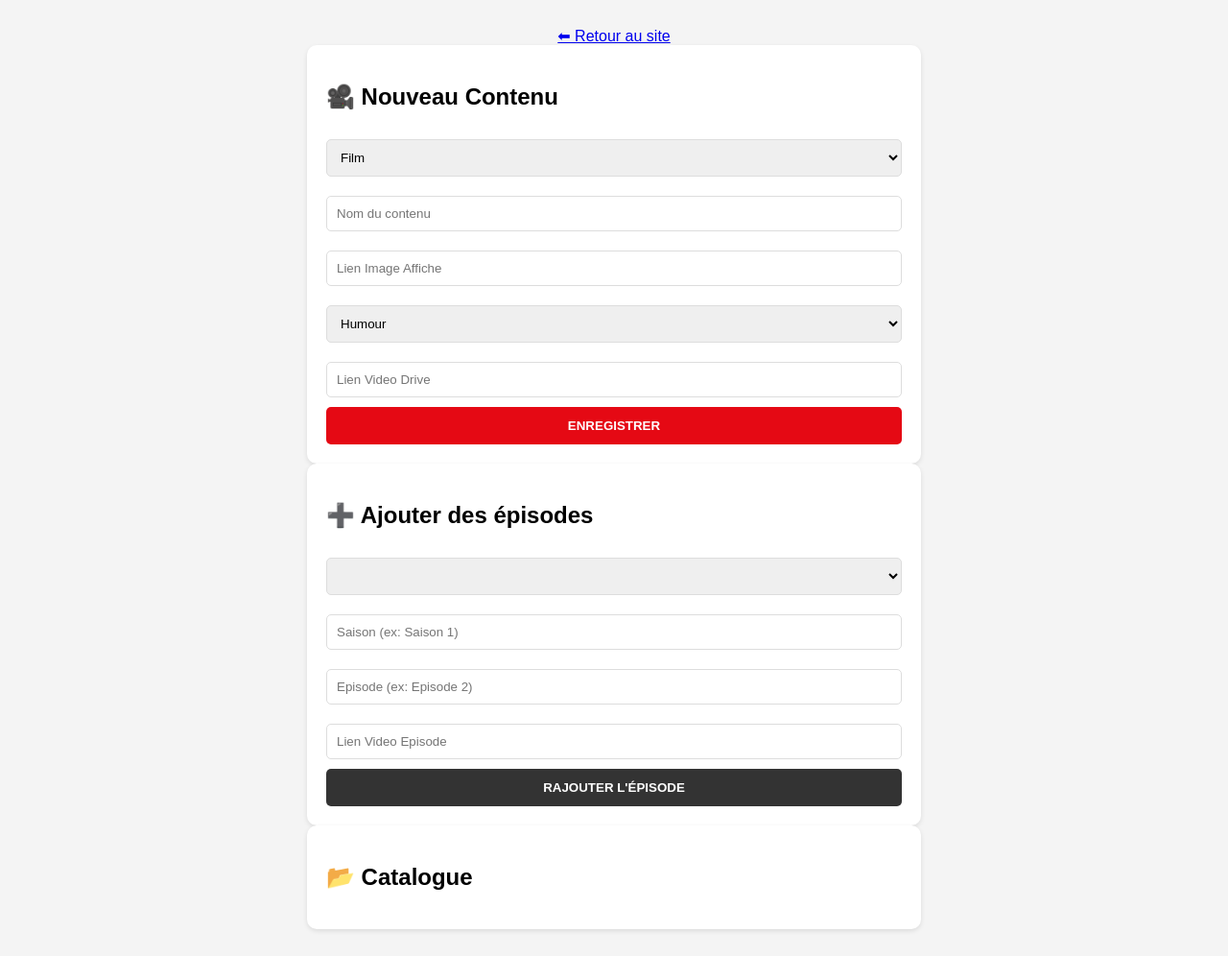
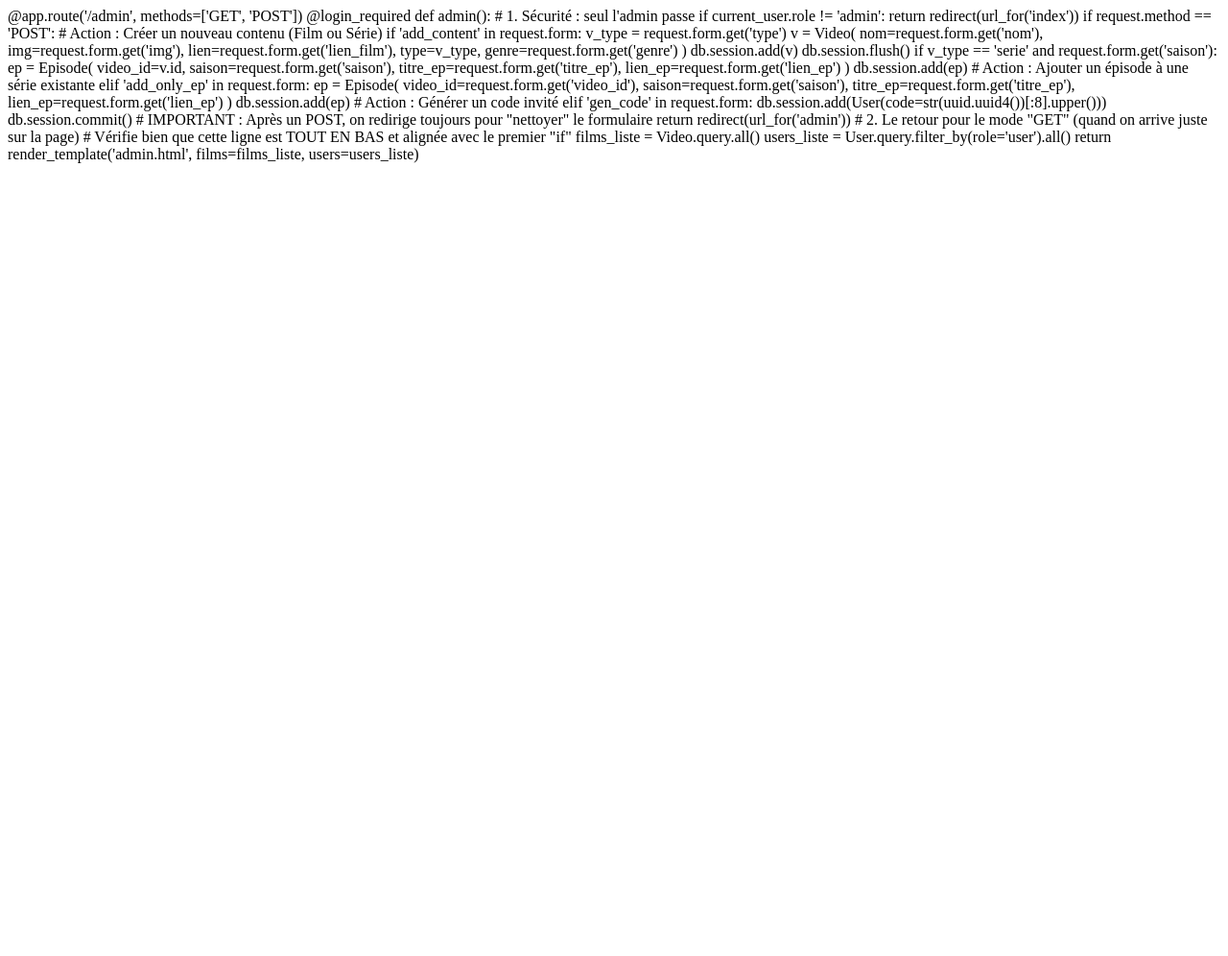
Before and after one commit to vguillotduenas-dotcom/StreamDeck, a Flask app: template templates/admin.html in a window 1280 px wide. Shown: the whole page at 96% size. After the commit the page ends 170 px from the top, so only its background shows below. Run offline with Flask 3, Linux system fonts and the light colour scheme; the template is opened without the code that fills it, so the values that code supplies are empty.

Commit message:
Update admin.html

```diff
--- a/templates/admin.html
+++ b/templates/admin.html
@@ -1,78 +1,53 @@
-<!DOCTYPE html>
-<html>
-<head>
-    <title>Admin - Streamdeck</title>
-    <style>
-        body { font-family: sans-serif; background: #f4f4f4; padding: 20px; }
-        .card { background: white; padding: 20px; border-radius: 10px; margin-bottom: 20px; box-shadow: 0 2px 5px rgba(0,0,0,0.1); max-width: 600px; margin: auto; }
-        input, select { padding: 10px; margin: 10px 0; width: 100%; border: 1px solid #ddd; border-radius: 5px; box-sizing: border-box; }
-        .btn { background: #e50914; color: white; border: none; padding: 12px; border-radius: 5px; cursor: pointer; width: 100%; font-weight: bold; }
-        .serie-box { display: none; background: #fff5f5; padding: 10px; border: 1px dashed #e50914; border-radius: 5px; margin-top: 10px; }
-        table { width: 100%; border-collapse: collapse; margin-top: 20px; }
-        td { padding: 10px; border-bottom: 1px solid #eee; }
-        .del { color: red; text-decoration: none; font-size: 12px; border: 1px solid red; padding: 3px; border-radius: 3px; }
-    </style>
-</head>
-<body>
-    <div style="text-align:center;"><a href="/">⬅ Retour au site</a></div>
+@app.route('/admin', methods=['GET', 'POST'])
+@login_required
+def admin():
+    # 1. Sécurité : seul l'admin passe
+    if current_user.role != 'admin':
+        return redirect(url_for('index'))
 
-    <div class="card">
-        <h2>🎥 Nouveau Contenu</h2>
-        <form method="POST">
-            <input type="hidden" name="add_content">
-            <select name="type" id="typeSelect" onchange="showHide()">
-                <option value="film">Film</option>
-                <option value="serie">Série</option>
-            </select>
-            <input type="text" name="nom" placeholder="Nom du contenu" required>
-            <input type="text" name="img" placeholder="Lien Image Affiche" required>
-            <select name="genre">
-                <option value="Humour">Humour</option>
-                <option value="Horreur">Horreur</option>
-                <option value="Famille">Famille</option>
-            </select>
+    if request.method == 'POST':
+        # Action : Créer un nouveau contenu (Film ou Série)
+        if 'add_content' in request.form:
+            v_type = request.form.get('type')
+            v = Video(
+                nom=request.form.get('nom'),
+                img=request.form.get('img'),
+                lien=request.form.get('lien_film'),
+                type=v_type,
+                genre=request.form.get('genre')
+            )
+            db.session.add(v)
+            db.session.flush()
 
-            <div id="filmDiv"><input type="text" name="lien_film" placeholder="Lien Video Drive"></div>
+            if v_type == 'serie' and request.form.get('saison'):
+                ep = Episode(
+                    video_id=v.id,
+                    saison=request.form.get('saison'),
+                    titre_ep=request.form.get('titre_ep'),
+                    lien_ep=request.form.get('lien_ep')
+                )
+                db.session.add(ep)
 
-            <div id="serieDiv" class="serie-box">
-                <p><strong>Premier épisode :</strong></p>
-                <input type="text" name="saison" placeholder="Saison 1">
-                <input type="text" name="titre_ep" placeholder="Episode 1">
-                <input type="text" name="lien_ep" placeholder="Lien Video Episode">
-            </div>
-            <button type="submit" class="btn">ENREGISTRER</button>
-        </form>
-    </div>
+        # Action : Ajouter un épisode à une série existante
+        elif 'add_only_ep' in request.form:
+            ep = Episode(
+                video_id=request.form.get('video_id'),
+                saison=request.form.get('saison'),
+                titre_ep=request.form.get('titre_ep'),
+                lien_ep=request.form.get('lien_ep')
+            )
+            db.session.add(ep)
 
-    <div class="card">
-        <h2>➕ Ajouter des épisodes</h2>
-        <form method="POST">
-            <input type="hidden" name="add_only_ep">
-            <select name="video_id">
-                {% for f in films if f.type == 'serie' %}<option value="{{ f.id }}">{{ f.nom }}</option>{% endfor %}
-            </select>
-            <input type="text" name="saison" placeholder="Saison (ex: Saison 1)" required>
-            <input type="text" name="titre_ep" placeholder="Episode (ex: Episode 2)" required>
-            <input type="text" name="lien_ep" placeholder="Lien Video Episode" required>
-            <button type="submit" class="btn" style="background:#333">RAJOUTER L'ÉPISODE</button>
-        </form>
-    </div>
+        # Action : Générer un code invité
+        elif 'gen_code' in request.form:
+            db.session.add(User(code=str(uuid.uuid4())[:8].upper()))
 
-    <div class="card">
-        <h2>📂 Catalogue</h2>
-        <table>
-            {% for f in films %}
-            <tr><td>{{ f.nom }}</td><td style="text-align:right;"><a href="{{ url_for('del_v', id=f.id) }}" class="del">SUPPRIMER</a></td></tr>
-            {% endfor %}
-        </table>
-    </div>
+        db.session.commit()
+        # IMPORTANT : Après un POST, on redirige toujours pour "nettoyer" le formulaire
+        return redirect(url_for('admin'))
 
-    <script>
-        function showHide() {
-            var t = document.getElementById('typeSelect').value;
-            document.getElementById('serieDiv').style.display = (t === 'serie') ? 'block' : 'none';
-            document.getElementById('filmDiv').style.display = (t === 'film') ? 'block' : 'none';
-        }
-    </script>
-</body>
-</html>
+    # 2. Le retour pour le mode "GET" (quand on arrive juste sur la page)
+    # Vérifie bien que cette ligne est TOUT EN BAS et alignée avec le premier "if"
+    films_liste = Video.query.all()
+    users_liste = User.query.filter_by(role='user').all()
+    return render_template('admin.html', films=films_liste, users=users_liste)
```
